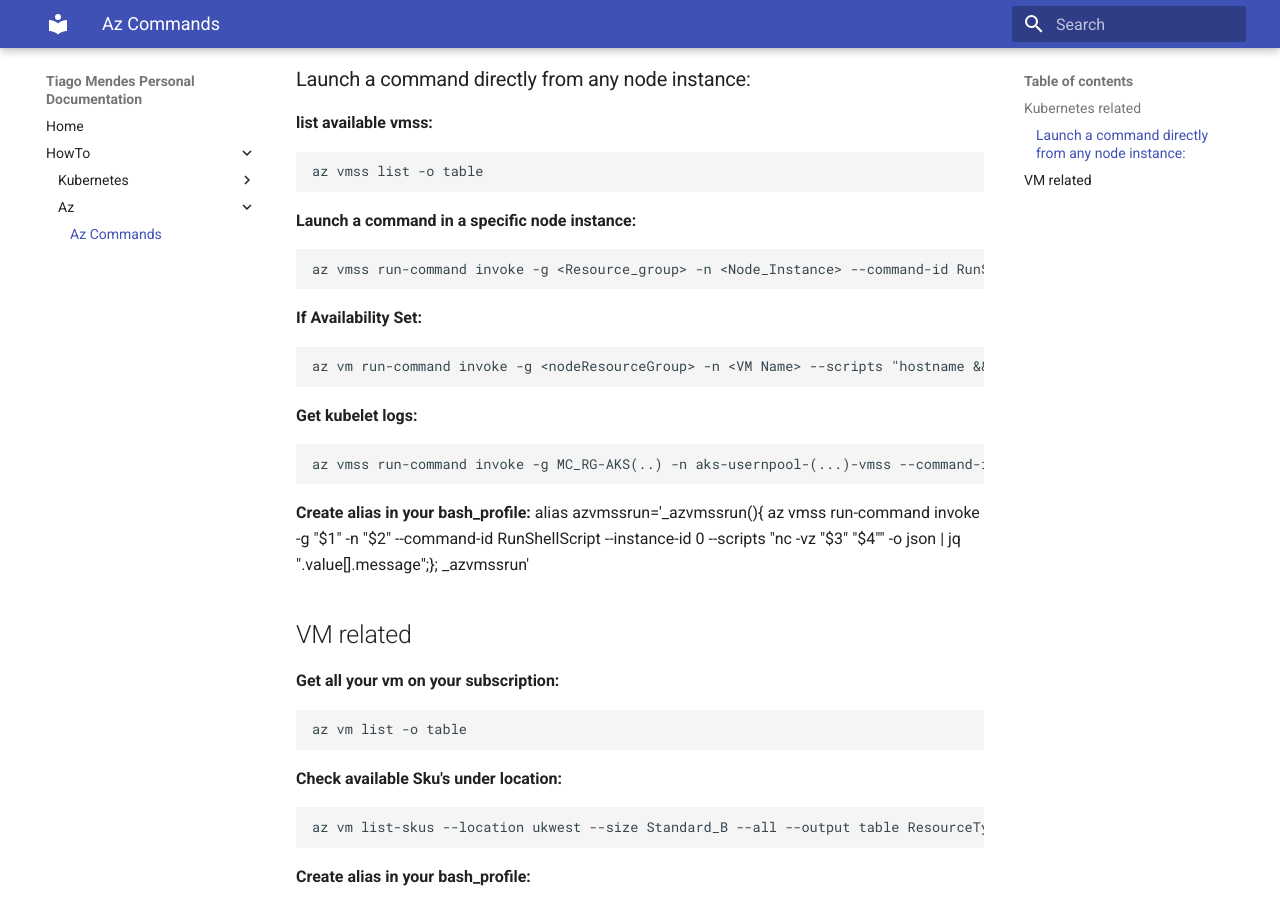
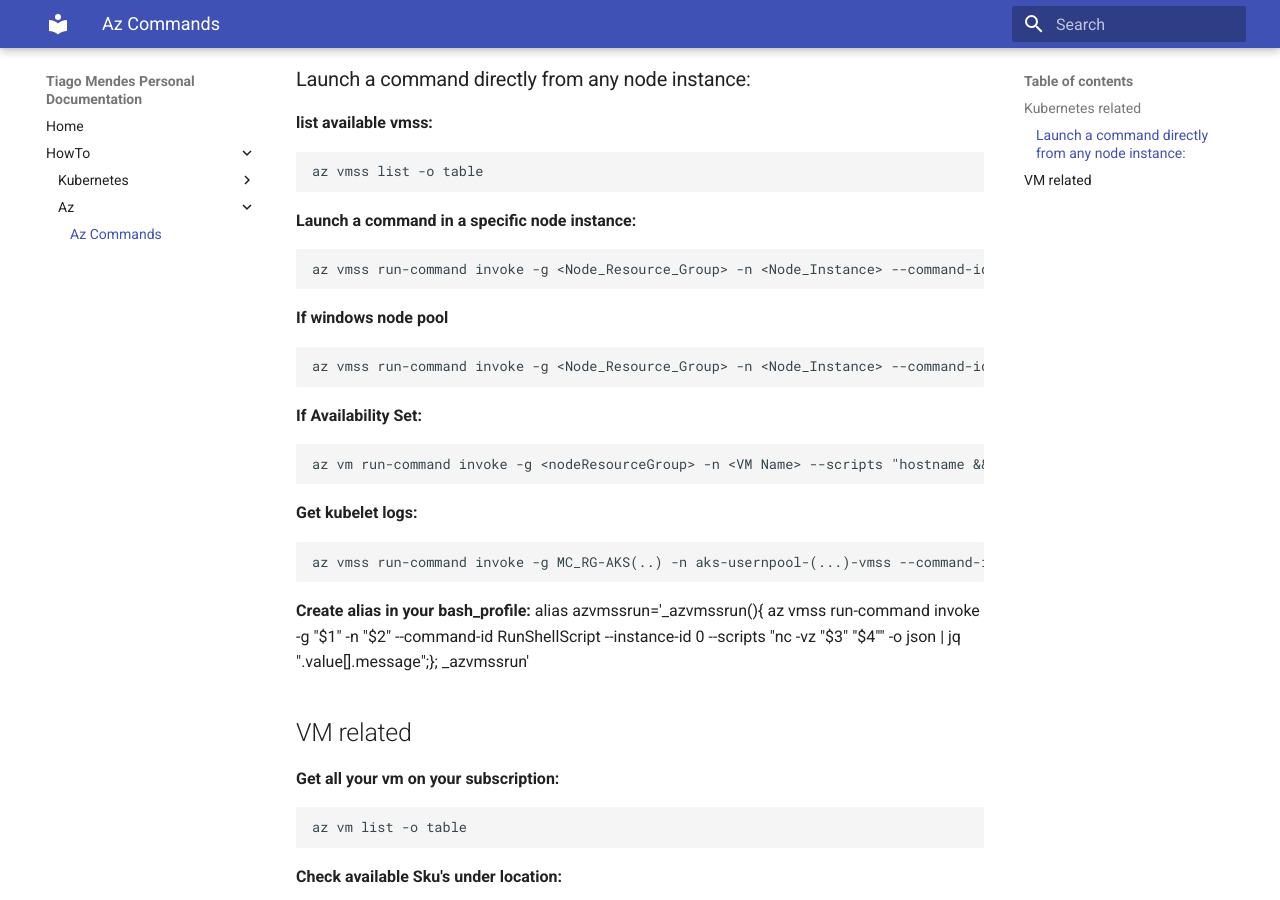
Before and after one commit to tmcmm/k8s-documentation, an MkDocs documentation site: the page built from docs/howto/az/az-help.md, in a window 1280 px wide and 900 px high, scrolled down 2575 px. Built offline with MkDocs 1.6.1 and Material for MkDocs 9.7.7, drawn with Linux system fonts in a browser that asks for light colours.

Commit message:
Update az-help.md

````diff
--- a/docs/howto/az/az-help.md
+++ b/docs/howto/az/az-help.md
@@ -111,8 +111,13 @@ az vmss list -o table
 ```
 __Launch a command in a specific node instance:__
 ```
-az vmss run-command invoke -g <Resource_group> -n <Node_Instance> --command-id RunShellScript --instance-id 0 --scripts "ping microsoft.com" -o json | jq ".value[].message"
+az vmss run-command invoke -g <Node_Resource_Group> -n <Node_Instance> --command-id RunShellScript --instance-id 0 --scripts "ping microsoft.com" -o json | jq ".value[].message"
 ```
+__If windows node pool__
+```
+az vmss run-command invoke -g <Node_Resource_Group> -n <Node_Instance> --command-id RunPowerShellScript --instance-id 0 --scripts "netsh advfirewall set currentprofile state off" -o json
+```
+
 __If Availability Set:__
 ```
 az vm run-command invoke -g <nodeResourceGroup> -n <VM Name> --scripts "hostname && date && cat /etc/kubernetes/azure.json" --command-id RunShellScript
````
